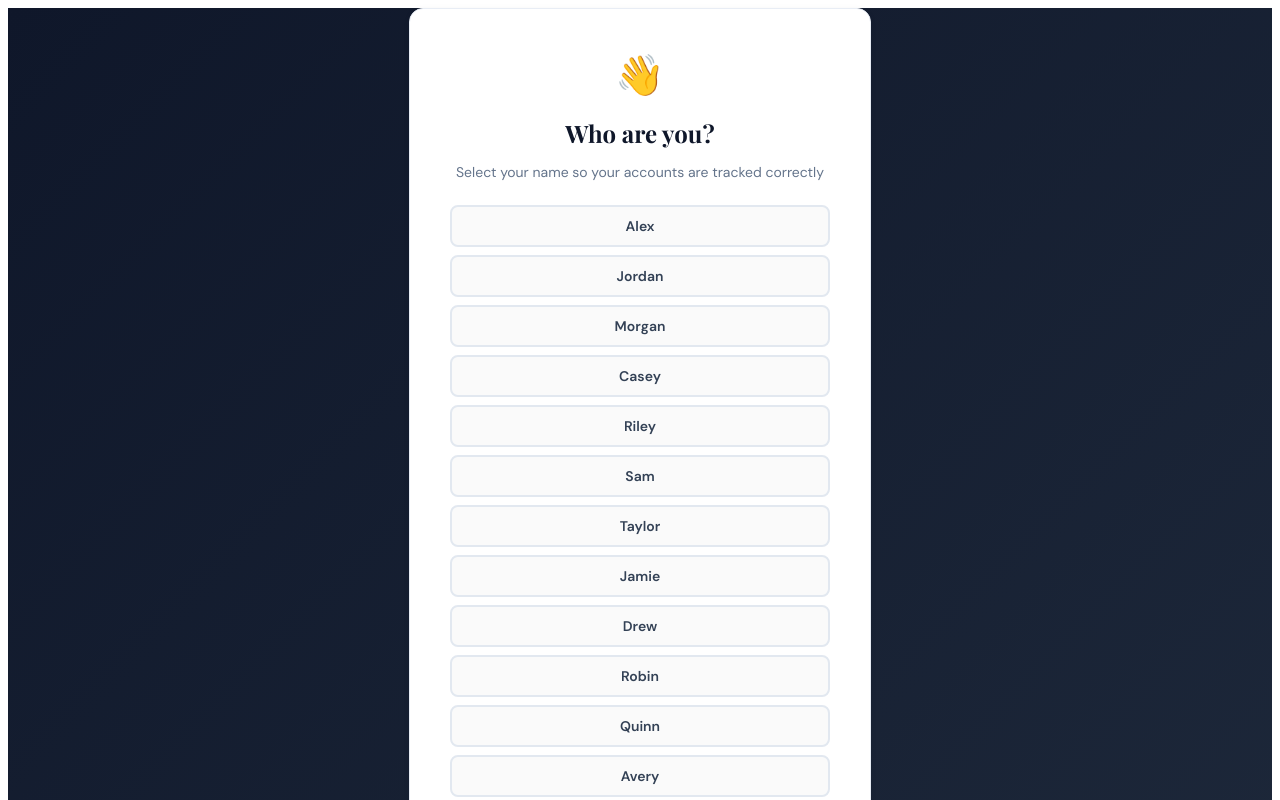
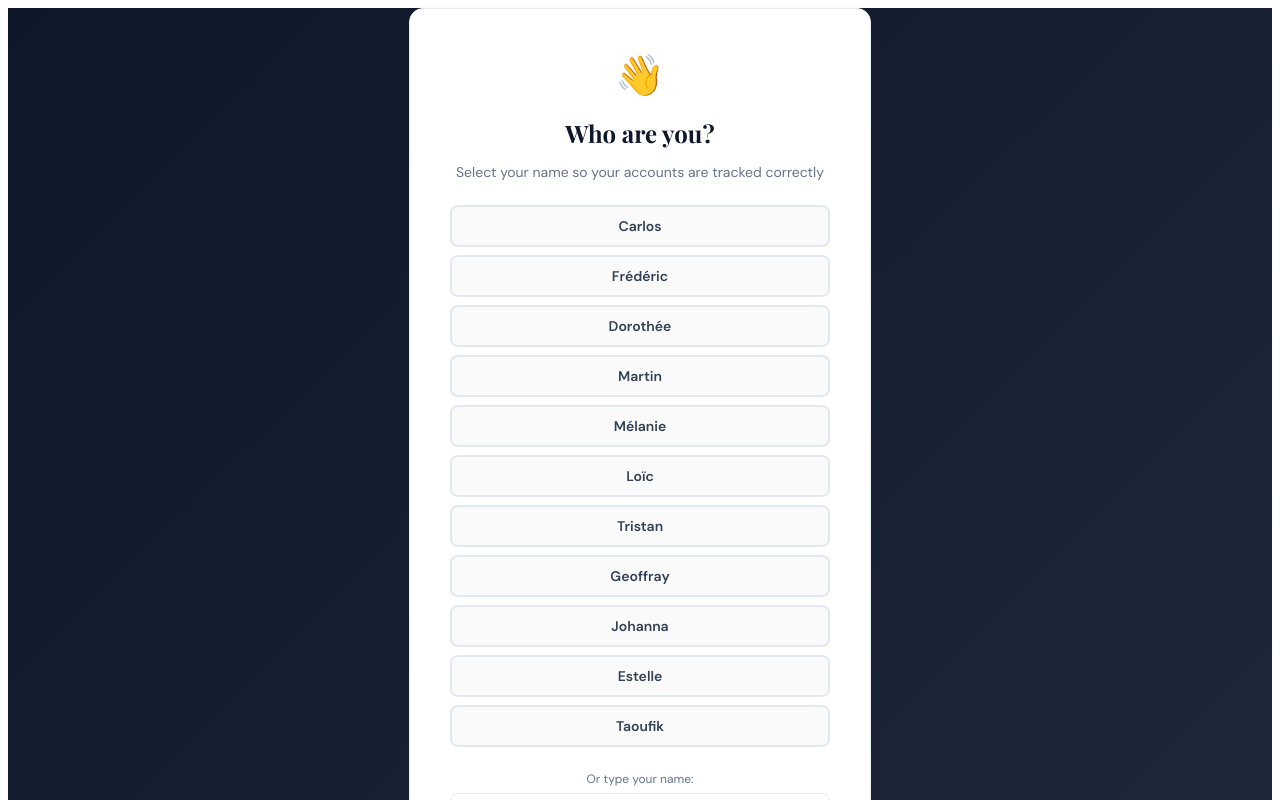
Before and after one commit to aurelien-arch/react-accountplanning, a React (Create React App) app: page / in a window 1280 px wide. Shown: the top 800 px of the page. Built offline with nearby package versions, Linux system fonts and the light colour scheme.

Commit message:
Update App.js

```diff
--- a/src/App.js
+++ b/src/App.js
@@ -104,7 +104,7 @@ const MEDDIC = [
 ];
 const ROLE_ICONS = { "Economic Buyer":"💰","Champion":"🏆","Influencer":"💡","End User":"👤","Blocker":"🚫","Technical Buyer":"🔧" };
 const REL_COLORS = { "❄️ Cold":"#bfdbfe","🌤 Warm":"#fde68a","🔥 Advocate":"#bbf7d0","⚠️ Blocker":"#fecaca" };
-const TEAM = ["Alex","Jordan","Morgan","Casey","Riley","Sam","Taylor","Jamie","Drew","Robin","Quinn","Avery","Blake","Cameron","Dakota"];
+const TEAM = ["Carlos","Frédéric","Dorothée","Martin","Mélanie","Loïc","Tristan","Geoffray","Johanna","Estelle","Taoufik"];
 
 const blankAccount = (rep="") => ({
   id: Date.now().toString(),
```
